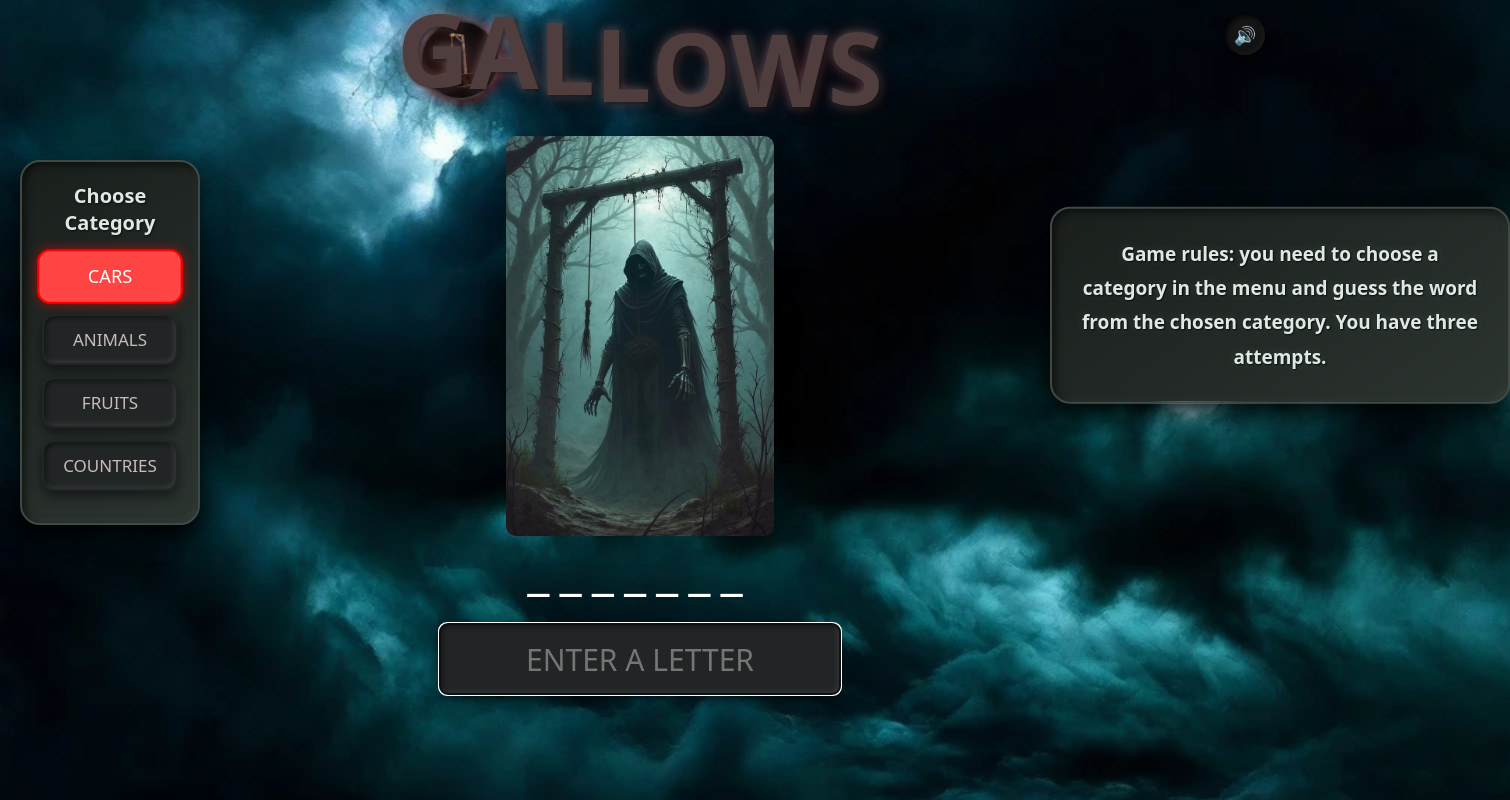
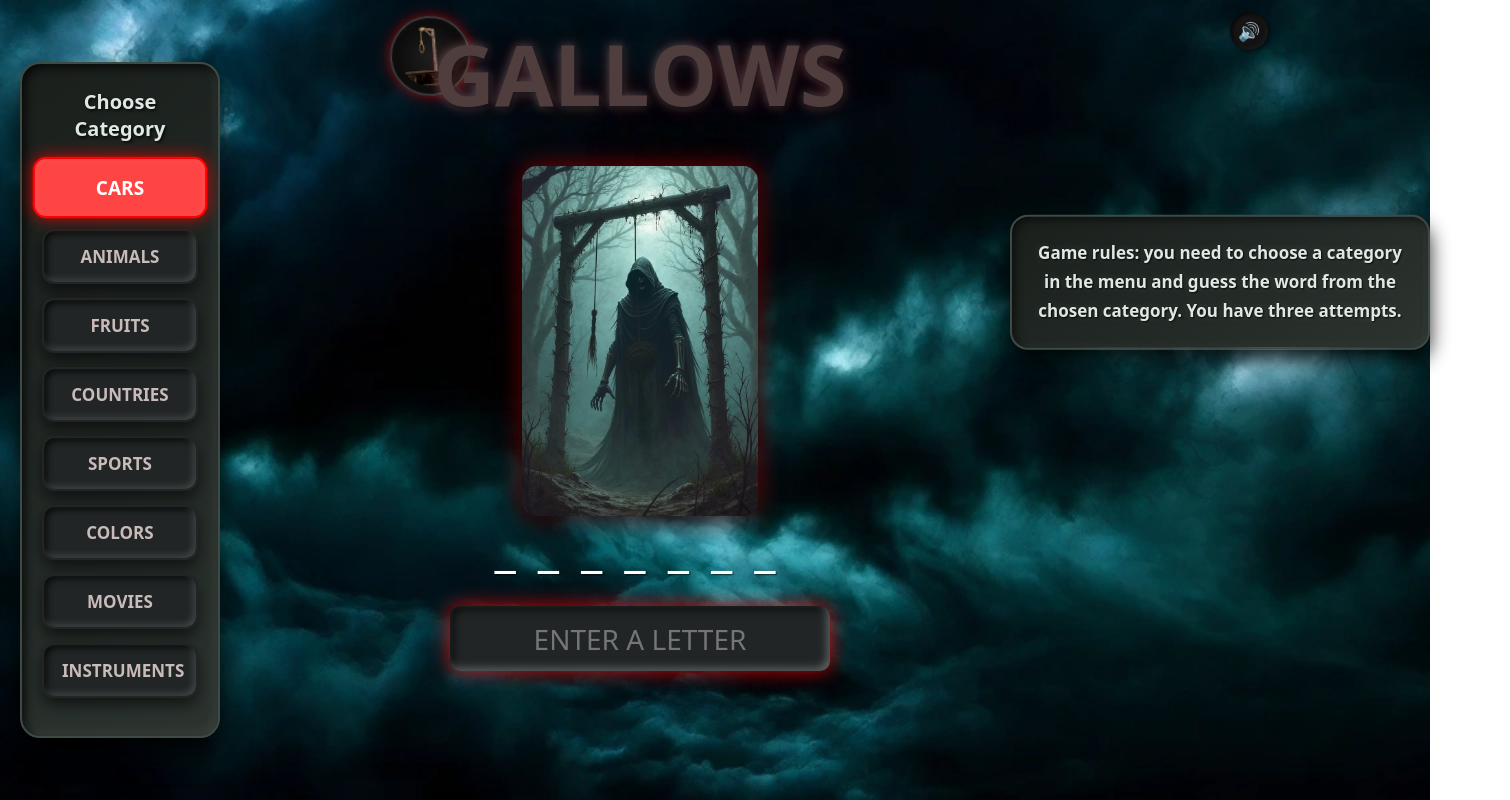
Before and after one commit to vlad-teacher/dream_team, a React (Vite) app: page / in a window 1280 px wide. Shown: the whole page, 1510 px wide, since content can reach past the window. Built offline with nearby package versions, Linux system fonts and the light colour scheme.

Commit message:
gallows4

```diff
--- a/src/App.jsx
+++ b/src/App.jsx
@@ -17,7 +17,11 @@ const categories = {
   ],
   animals: ["Dog", "Cat", "Elephant", "Tiger", "Lion", "Fox", "Horse"],
   fruits: ["Apple", "Banana", "Mango", "Orange", "Grape", "Peach"],
-  countries: ["Poland", "Germany", "Japan", "Brazil", "Canada", "Spain"]
+  countries: ["Poland", "Germany", "Japan", "Brazil", "Canada", "Spain"],
+  sports: ["Football", "Basketball", "Tennis", "Hockey", "Golf", "Boxing"],
+  colors: ["Red", "Green", "Blue", "Yellow", "Black", "White", "Orange"],
+  movies: ["Titanic", "Inception", "Avatar", "Gladiator", "Joker", "Interstellar"],
+  instruments: ["Guitar", "Piano", "Violin", "Drums", "Flute", "Saxophone"]
 };
 
 const App = () => {
--- a/src/index.css
+++ b/src/index.css
@@ -6,20 +6,25 @@
 
 body {
   background-image: url("/img/—Pngtree—black dark greenish blue dramatic_15437455 (1).jpg");
+  background-size: cover;
+  background-position: center;
+  height: 100vh;
+  overflow-x: hidden;
 }
 
 header {
   position: relative;
   display: flex;
   justify-content: center;
+  padding: 15px 0;
 }
 
 .sound-toggle {
   position: absolute;
-  top: 15px;
-  right: 15px;
-  width: 40px;
-  height: 40px;
+  top: 12px;
+  right: 12px;
+  width: 38px;  /* уменьшено */
+  height: 38px; /* уменьшено */
   background: linear-gradient(145deg, #1a1a1a, #0e0e0e);
   border: none;
   border-radius: 50%;
@@ -28,18 +33,18 @@ header {
     inset 2px 2px 5px rgba(0, 0, 0, 0.8),
     2px 2px 5px rgba(0, 0, 0, 0.6);
   color: #f1f1f1;
-  font-size: 18px;
+  font-size: 18px; /* уменьшено */
   cursor: pointer;
   transition: transform 0.2s ease, box-shadow 0.2s ease;
   z-index: 1000;
 }
 
 .sound-toggle:hover {
-  transform: scale(1.05);
+  transform: scale(1.1);
   box-shadow:
     inset -1px -1px 3px rgba(255, 255, 255, 0.05),
     inset 1px 1px 3px rgba(0, 0, 0, 0.6),
-    1px 1px 6px rgba(255, 0, 0, 0.4);
+    0 0 15px rgba(255, 0, 0, 0.7);
 }
 
 .gameRules {
@@ -47,17 +52,16 @@ header {
   justify-content: center;
   align-items: center;
   position: absolute;
-  top: 290px;
-  left: 1200px;
+  top: 270px; /* чуть поднял */
+  left: 1150px; /* немного сместил левее */
   transform: translate(-50%, -50%);
-  width: 460px;
-  height: auto;
-  padding: 28px;
+  width: 420px; /* уменьшена ширина */
+  padding: 22px; /* уменьшен padding */
   background: linear-gradient(145deg, #1a1f1c, #2c3430);
-  border-radius: 20px;
+  border-radius: 18px;
   border: 2px solid #3e4a44;
   box-shadow:
-    0 12px 24px rgba(0, 0, 0, 0.85),
+    0 10px 20px rgba(0, 0, 0, 0.85),
     inset 3px 3px 8px rgba(0, 0, 0, 0.6),
     inset -3px -3px 6px rgba(255, 255, 255, 0.05);
   text-align: center;
@@ -70,14 +74,14 @@ header {
 .gameRules:hover {
   transform: translate(-50%, -50%) scale(1.03);
   box-shadow:
-    0 18px 28px rgba(0, 0, 0, 0.9),
+    0 14px 22px rgba(0, 0, 0, 0.9),
     inset 4px 4px 10px rgba(0, 0, 0, 0.7),
     inset -4px -4px 8px rgba(255, 255, 255, 0.06);
 }
 
 .rules {
-  font-size: 19px;
-  line-height: 1.8;
+  font-size: 17px; /* чуть меньше */
+  line-height: 1.7;
   color: #e0e8e4;
   text-shadow:
     1px 1px 2px rgba(0, 0, 0, 0.8),
@@ -85,54 +89,43 @@ header {
 }
 
 .logoGallows {
-  margin-top: 5px;
-  margin-left: 340px;
+  margin-top: 4px;
+  margin-left: 320px; /* чуть левее */
   z-index: 10;
   border-radius: 50%;
-  padding: 10px;
+  padding: 8px;
   background: radial-gradient(circle at center, #1f1f1f, #000000);
   box-shadow:
-    0 0 10px rgba(175, 22, 22, 0.3),
-    0 0 20px rgba(224, 13, 13, 0.3),
-    inset 0 0 10px rgba(255, 255, 255, 0.05);
+    0 0 8px rgba(175, 22, 22, 0.3),
+    0 0 18px rgba(224, 13, 13, 0.3),
+    inset 0 0 8px rgba(255, 255, 255, 0.05);
   border: 2px solid #3a3a3a;
   transition: transform 0.3s ease, box-shadow 0.3s ease;
-  filter: drop-shadow(0 0 8px rgba(108, 16, 16, 0.4));
+  filter: drop-shadow(0 0 6px rgba(108, 16, 16, 0.4));
   cursor: pointer;
-
   animation: swing 2.5s ease-in-out infinite;
 }
 
 @keyframes swing {
-  0% {
-    transform: rotate(0deg);
-  }
-  25% {
-    transform: rotate(-5deg);
-  }
-  50% {
-    transform: rotate(5deg);
-  }
-  75% {
-    transform: rotate(-5deg);
-  }
-  100% {
-    transform: rotate(0deg);
-  }
+  0% { transform: rotate(0deg); }
+  25% { transform: rotate(-5deg); }
+  50% { transform: rotate(5deg); }
+  75% { transform: rotate(-5deg); }
+  100% { transform: rotate(0deg); }
 }
 
 .logoGallows:hover {
-  transform: scale(1.1) rotate(3deg);
+  transform: scale(1.05) rotate(3deg);
   box-shadow:
-    0 0 15px rgba(255, 100, 100, 0.4),
-    0 0 25px rgba(255, 0, 0, 0.5);
-  filter: drop-shadow(0 0 15px rgba(255, 0, 0, 0.6));
+    0 0 12px rgba(255, 100, 100, 0.4),
+    0 0 22px rgba(255, 0, 0, 0.5);
+  filter: drop-shadow(0 0 12px rgba(255, 0, 0, 0.6));
 }
 
 .blockGallows {
   position: absolute;
-  left: 80px;
-  top: 15px;
+  left: 70px;
+  top: 12px;
 }
 
 .logo {
@@ -140,14 +133,14 @@ header {
   display: flex;
   justify-content: space-between;
   align-items: center;
-  margin-left: 30px;
-  margin-right: 590px;
+  margin-left: 20px;
+  margin-right: 570px;
 }
 
 .tittle {
   position: relative;
   text-align: center;
-  font-size: 100px;
+  font-size: 85px; /* уменьшен */
   z-index: 10;
   background: transparent;
   color: rgb(80, 62, 62);
@@ -162,24 +155,15 @@ header {
   animation: jump 1s infinite ease-in-out;
 }
 
-@keyframes jump {
-  0%, 100% {
-    transform: translateY(0);
-  }
-  50% {
-    transform: translateY(-20px);
-  }
-}
-
 .blockQuestion {
   position: relative;
-  margin-top: 20px;
+  margin-top: 15px;
   text-align: center;
   z-index: 10;
 }
 
 .question {
-  font-size: 40px;
+  font-size: 34px; /* уменьшен */
   color: rgb(80, 62, 62);
   text-shadow:
     2px 2px 4px rgba(0, 0, 0, 0.6),
@@ -189,56 +173,86 @@ header {
 
 .blockWords {
   text-align: center;
-  margin-top: 15px;
-  margin-bottom: 40px;
+  margin-top: 12px;
+  margin-bottom: 30px;
 }
 
 .words {
-  font-size: 60px;
+  font-size: 50px; /* уменьшен */
   color: #fff;
   margin: 0 5px;
 }
 
 .hangman-img {
   display: block;
-  margin: 0 auto;
-  height: 400px;
+  margin: 20px auto 0 auto;
+  height: 350px; /* уменьшен */
   width: auto;
-  border-radius: 10px;
-  box-shadow: 0 10px 20px rgba(0, 0, 0, 0.25);
-  background-color: #fff;
+  border-radius: 15px;
+  box-shadow:
+    0 12px 20px rgba(0, 0, 0, 0.6),
+    0 0 25px rgba(255, 0, 0, 0.5),
+    inset 0 0 15px rgba(255, 0, 0, 0.4);
+  background-color: #111;
+  transform-style: preserve-3d;
+  transition: transform 0.3s ease;
+  animation: subtleGlow 3s infinite ease-in-out;
+}
+
+.hangman-img:hover {
+  transform: rotateY(12deg) rotateX(8deg) scale(1.03);
+  box-shadow:
+    0 18px 35px rgba(255, 0, 0, 0.85),
+    0 0 35px rgba(255, 80, 80, 0.7),
+    inset 0 0 25px rgba(255, 100, 100, 0.6);
 }
 
 .word {
   text-align: center;
-  font-size: 50px;
+  font-size: 48px; /* уменьшен */
   letter-spacing: 10px;
-  margin-bottom: 10px;
+  margin-bottom: 12px;
   color: #fff;
+  text-shadow:
+    2px 2px 6px rgba(255, 0, 0, 0.7);
+}
+
+.letterSpan {
+  padding: 0 6px;
+  text-shadow: 1px 1px 2px rgba(0,0,0,0.7);
+  user-select: none;
 }
 
 .inputLetter {
   display: flex;
   justify-content: center;
-  margin-top: 20px;
+  margin-top: 25px;
 }
 
 .letter {
-  height: 70px;
-  width: 400px;
-  border-radius: 8px;
-  font-size: 30px;
+  height: 65px; /* уменьшен */
+  width: 380px; /* уменьшен */
+  border-radius: 10px;
+  font-size: 28px; /* уменьшен */
   cursor: pointer;
   background-color: rgb(33, 37, 37);
   color: rgb(202, 187, 187);
   text-transform: uppercase;
   text-align: center;
   border: none;
+  box-shadow:
+    inset -2px -2px 7px rgba(255, 255, 255, 0.15),
+    inset 2px 2px 7px rgba(0, 0, 0, 0.7),
+    0 6px 15px rgba(0, 0, 0, 0.8);
+  transition: box-shadow 0.3s ease;
+}
 
+.letter:focus {
+  outline: none;
   box-shadow:
-    inset -2px -2px 5px rgba(255, 255, 255, 0.1),
-    inset 2px 2px 5px rgba(0, 0, 0, 0.5),
-    0 4px 8px rgba(0, 0, 0, 0.7);
+    inset -3px -3px 9px rgba(255, 255, 255, 0.3),
+    inset 3px 3px 9px rgba(0, 0, 0, 0.9),
+    0 0 20px rgba(255, 0, 0, 0.8);
 }
 
 .end-screen {
@@ -247,7 +261,7 @@ header {
   left: 0;
   width: 100%;
   height: 100%;
-  background-color: rgba(15, 15, 15, 0.9);
+  background-color: rgba(15, 15, 15, 0.92);
   display: flex;
   flex-direction: column;
   justify-content: center;
@@ -258,126 +272,104 @@ header {
 }
 
 .end-screen h2 {
-  font-size: 80px;
+  font-size: 72px; /* уменьшен */
   color: rgb(202, 187, 187);
-  text-shadow: 2px 2px 10px rgba(0, 0, 0, 0.6);
-  margin-bottom: 20px;
+  text-shadow: 2px 2px 12px rgba(255, 0, 0, 0.8);
+  margin-bottom: 18px;
   animation: textPop 1s ease forwards;
 }
 
 .end-screen p {
-  font-size: 40px;
+  font-size: 36px; /* уменьшен */
   color: rgb(180, 160, 160);
-  text-shadow: 1px 1px 6px rgba(0, 0, 0, 0.5);
+  text-shadow: 1px 1px 8px rgba(0, 0, 0, 0.5);
   animation: textPop 1.2s ease forwards;
-}
-
-@keyframes fadeInScale {
-  0% {
-    opacity: 0;
-    transform: scale(0.8);
-  }
-  100% {
-    opacity: 1;
-    transform: scale(1);
-  }
-}
-
-@keyframes textPop {
-  0% {
-    opacity: 0;
-    transform: translateY(40px) scale(0.9);
-  }
-  100% {
-    opacity: 1;
-    transform: translateY(0) scale(1);
-  }
+  margin-bottom: 22px;
 }
 
 .restart-button {
-  margin-bottom: 10px;
+  padding: 12px 30px; /* уменьшен */
   cursor: pointer;
-  font-size: 20px;
-  padding: 12px 30px;
+  font-size: 20px; /* уменьшен */
   border-radius: 12px;
   border: 3px solid rgb(33, 37, 37);
   background-color: rgb(33, 37, 37);
   color: rgb(202, 187, 187);
-
   box-shadow:
-    inset -2px -2px 5px rgba(255, 255, 255, 0.1),
-    inset 2px 2px 5px rgba(0, 0, 0, 0.5),
-    0 5px 15px rgba(0, 0, 0, 0.6);
-
-  text-shadow: 1px 1px 2px rgba(0, 0, 0, 0.6);
+    inset -3px -3px 6px rgba(255, 255, 255, 0.2),
+    inset 3px 3px 8px rgba(0, 0, 0, 0.7),
+    0 7px 20px rgba(0, 0, 0, 0.75);
+  text-shadow: 1px 1px 3px rgba(0, 0, 0, 0.7);
   transition:
-    transform 0.2s ease,
+    transform 0.3s ease,
     background-color 0.3s ease,
     box-shadow 0.3s ease;
 }
 
 .restart-button:hover {
   background-color: rgb(50, 55, 55);
-  transform: scale(1.08);
+  transform: scale(1.1);
   box-shadow:
-    inset -1px -1px 4px rgba(255, 255, 255, 0.15),
-    inset 1px 1px 3px rgba(0, 0, 0, 0.4),
-    0 8px 20px rgba(0, 0, 0, 0.8);
+    inset -2px -2px 5px rgba(255, 255, 255, 0.3),
+    inset 2px 2px 6px rgba(0, 0, 0, 0.6),
+    0 10px 28px rgba(0, 0, 0, 0.85);
 }
-  .sidebar {
-  position: absolute;
+
+.sidebar {
+  position: fixed;
   left: 20px;
-  top: 160px;
+  top: 50%;
+  transform: translateY(-50%);
   background: linear-gradient(145deg, #1a1f1c, #2c3430);
-  padding: 20px;
+  padding: 24px 20px; /* чуть уменьшен padding */
   border-radius: 20px;
   border: 2px solid #3e4a44;
   box-shadow:
-    0 12px 24px rgba(0, 0, 0, 0.85),
-    inset 3px 3px 8px rgba(0, 0, 0, 0.6),
-    inset -3px -3px 6px rgba(255, 255, 255, 0.05);
-  z-index: 999;
-  width: 180px;
+    0 14px 30px rgba(0, 0, 0, 0.85),
+    inset 4px 4px 10px rgba(0, 0, 0, 0.7),
+    inset -4px -4px 8px rgba(255, 255, 255, 0.07);
+  z-index: 10000;
+  width: 200px; /* чуть уже */
   color: #d3ded8;
 }
 
 .sidebar h3 {
   text-align: center;
-  margin-bottom: 15px;
-  font-size: 20px;
+  margin-bottom: 18px;
+  font-size: 20px; /* чуть меньше */
+  font-weight: 600;
   color: #e0e8e4;
-  text-shadow: 1px 1px 2px rgba(0,0,0,0.6);
+  text-shadow: 1.5px 1.5px 3px rgba(0,0,0,0.7);
 }
 
 .category-button {
   display: block;
   width: 100%;
-  margin-bottom: 12px;
-  padding: 12px 16px;
+  margin-bottom: 14px; /* уменьшено */
+  padding: 14px 18px; /* уменьшен padding */
   background-color: rgb(33, 37, 37);
-  border: 2px solid rgb(33, 37, 37);
+  border: 2.5px solid rgb(33, 37, 37);
   border-radius: 12px;
-  font-size: 17px;
-  font-weight: 500;
+  font-size: 17px; /* уменьшен */
+  font-weight: 600;
   color: rgb(202, 187, 187);
   cursor: pointer;
   text-align: center;
   text-transform: uppercase;
-
   box-shadow:
-    inset -2px -2px 5px rgba(255, 255, 255, 0.1),
-    inset 2px 2px 5px rgba(0, 0, 0, 0.5),
-    0 5px 12px rgba(0, 0, 0, 0.5);
-  transition: all 0.3s ease;
+    inset -3px -3px 6px rgba(255, 255, 255, 0.15),
+    inset 3px 3px 6px rgba(0, 0, 0, 0.7),
+    0 7px 16px rgba(0, 0, 0, 0.6);
+  transition: all 0.35s ease;
 }
 
 .category-button:hover {
   background-color: rgb(50, 55, 55);
-  transform: scale(1.05);
+  transform: scale(1.08);
   box-shadow:
-    inset -1px -1px 4px rgba(255, 255, 255, 0.1),
-    inset 1px 1px 4px rgba(0, 0, 0, 0.4),
-    0 8px 16px rgba(0, 0, 0, 0.7);
+    inset -2px -2px 7px rgba(255, 255, 255, 0.15),
+    inset 2px 2px 7px rgba(0, 0, 0, 0.6),
+    0 10px 22px rgba(0, 0, 0, 0.75);
 }
 
 .category-button.active {
@@ -385,7 +377,8 @@ header {
   border-color: #ff0000;
   color: #fff;
   box-shadow:
-    0 0 10px rgba(255, 0, 0, 0.6),
-    inset 0 0 6px rgba(255, 255, 255, 0.05);
-  transform: scale(1.07);
+    0 0 14px rgba(255, 0, 0, 0.75),
+    inset 0 0 9px rgba(255, 255, 255, 0.07);
+  transform: scale(1.12);
+  font-weight: 700;
 }
```
